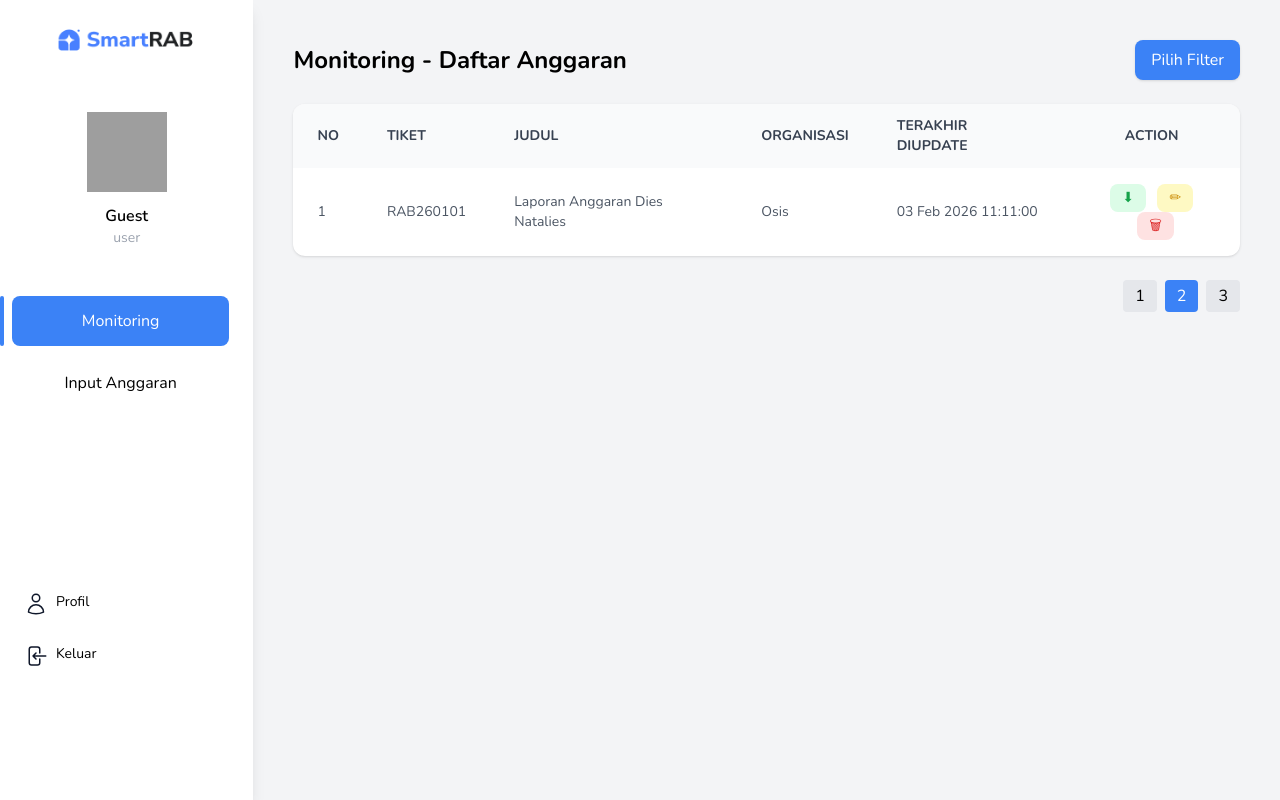
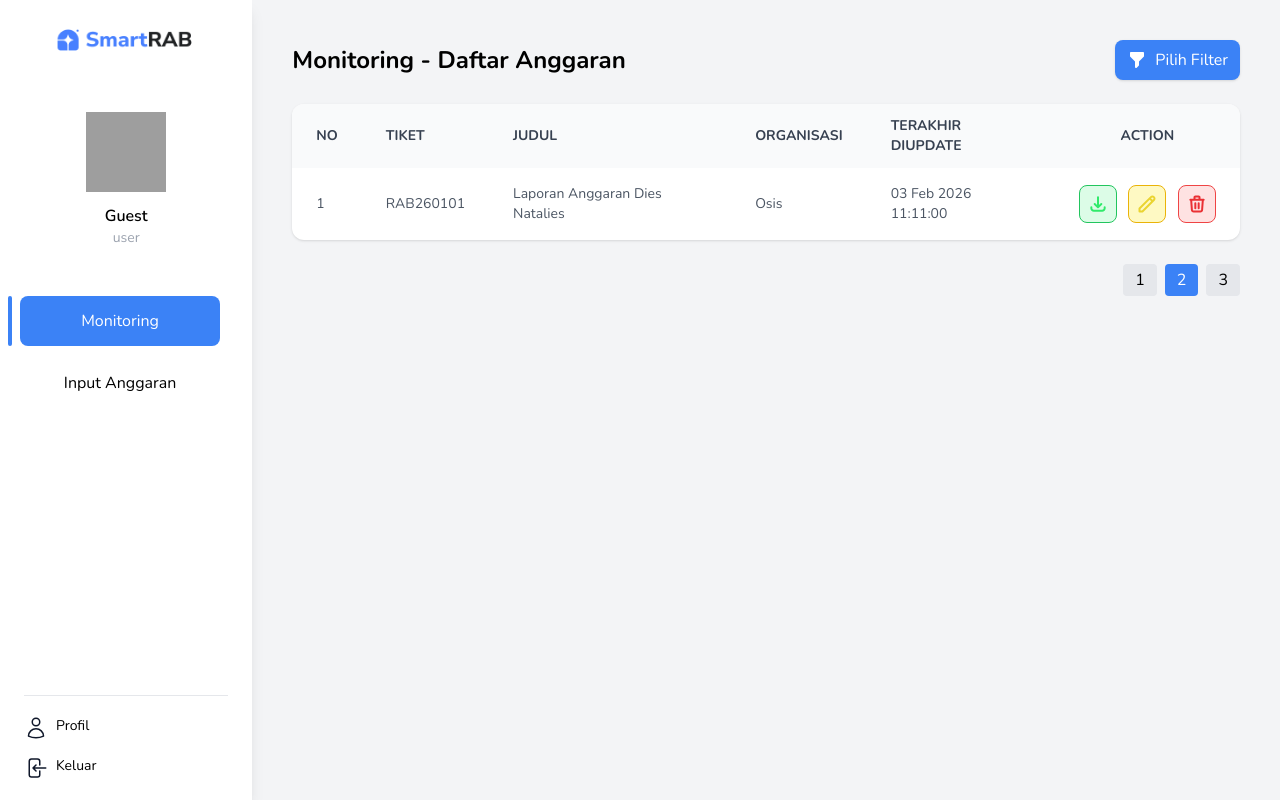
Before and after one commit to nessamm/projek-tugas-akhir, a CodeIgniter app: page /tugas-akhir/monitoring in a window 1280 px wide. Run offline with CodeIgniter, Linux system fonts and the light colour scheme; style sheets or scripts are compiled from the project's sources; grey boxes are pictures that could not be loaded.

Commit message:
feat: add icon and styling layout

```diff
--- a/application/views/V_Monitoring.php
+++ b/application/views/V_Monitoring.php
@@ -13,8 +13,8 @@
         <!-- Header -->
         <div class="flex justify-between items-center mb-6">
             <h2 class="text-2xl font-bold">Monitoring - Daftar Anggaran</h2>
-            <button class="bg-blue-500 text-white px-4 py-2 rounded-lg shadow">
-                Pilih Filter
+            <button class="bg-blue-500 text-white px-3 py-2 rounded-lg shadow flex items-center gap-2">
+                <?= file_get_contents(FCPATH . 'assets/icons/filter.svg'); ?> Pilih Filter
             </button>
         </div>
 
@@ -28,7 +28,7 @@
                         <th class="px-6 py-3 text-left">JUDUL</th>
                         <th class="px-6 py-3 text-left">ORGANISASI</th>
                         <th class="px-6 py-3 text-left">TERAKHIR DIUPDATE</th>
-                        <th class="px-6 py-3 text-center">ACTION</th>
+                        <th class="px-6 py-3 text-center w-40">ACTION</th>
                     </tr>
                 </thead>
                 <tbody class="divide-y">
@@ -38,10 +38,10 @@
                         <td class="px-6 py-4">Laporan Anggaran Dies Natalies</td>
                         <td class="px-6 py-4">Osis</td>
                         <td class="px-6 py-4">03 Feb 2026 11:11:00</td>
-                        <td class="px-6 py-4 text-center space-x-2">
-                            <button class="bg-green-100 text-green-600 px-3 py-1 rounded-lg">⬇</button>
-                            <button class="bg-yellow-100 text-yellow-600 px-3 py-1 rounded-lg">✏</button>
-                            <button class="bg-red-100 text-red-600 px-3 py-1 rounded-lg">🗑</button>
+                        <td class="px-6 py-4 text-center space-x-2 whitespace-nowrap">
+                            <button class="bg-green-100 text-green-600 border border-green-500 px-2 py-2 rounded-lg"><?= file_get_contents(FCPATH . 'assets/icons/download.svg'); ?></button>
+                            <button class="bg-yellow-100 text-yellow-600 border border-yellow-500 px-2 py-2 rounded-lg"><?= file_get_contents(FCPATH . 'assets/icons/pencil.svg'); ?></button>
+                            <button class="bg-red-100 text-red-600 border border-red-500 px-2 py-2 rounded-lg"><?= file_get_contents(FCPATH . 'assets/icons/trash.svg'); ?></button>
                         </td>
                     </tr>
                 </tbody>
--- a/application/views/auth/profile.php
+++ b/application/views/auth/profile.php
@@ -30,7 +30,7 @@
                     <div class="grid grid-cols-12 gap-6">
 
                         <!-- FORM PROFIL -->
-                        <div class="col-span-9 bg-white rounded-xl shadow p-6">
+                        <div class="col-span-9 bg-white rounded-xl shadow p-6 space-y-4">
 
                             <h2 class="text-lg font-semibold text-gray-700 mb-4">
                                 Edit Profil
@@ -140,7 +140,7 @@
                                 </div>
 
                                 <div class="w-14 h-14 bg-yellow-100 rounded-full flex items-center justify-center">
-                                    ⏱
+                                    <?= file_get_contents(FCPATH . 'assets/icons/clock24.svg'); ?>
                                 </div>
                             </div>
 
@@ -152,7 +152,7 @@
                                 </div>
 
                                 <div class="w-14 h-14 bg-green-100 rounded-full flex items-center justify-center">
-                                    ⬇
+                                    <?= file_get_contents(FCPATH . 'assets/icons/download24.svg'); ?>
                                 </div>
                             </div>
 
--- a/application/views/layout/sidebar.php
+++ b/application/views/layout/sidebar.php
@@ -1,5 +1,6 @@
 <!-- SIDEBAR -->
-<aside class="w-64 bg-white shadow-lg">
+<aside class="w-64 bg-white shadow-lg flex flex-col min-h-screen">
+
     <div class="flex justify-center mb-2 p-6">
         <img src="<?= base_url('assets/img/logo.png') ?>"
             alt="SmartRAB Logo"
@@ -14,32 +15,38 @@
                 class="w-full h-full object-cover">
         </div>
 
-        <p class="font-semibold"><?= $this->session->userdata('fullname') ? $this->session->userdata('fullname') : 'Guest'; ?></p>
+        <p class="font-semibold">
+            <?= $this->session->userdata('fullname') ? $this->session->userdata('fullname') : 'Guest'; ?>
+        </p>
         <span class="text-sm text-gray-400">user</span>
 
     </div>
 
-    <nav class="space-y-3">
+    <nav class="space-y-3 px-2">
         <!-- Monitoring -->
-        <div class="menu-item flex gap-2 pr-6 cursor-pointer" style="height:50px">
+        <div class="menu-item flex gap-2 pr-6 cursor-pointer h-[50px]" style="height: 50px;">
             <div class="indicator w-1 rounded-lg transition-all duration-300"></div>
-            <a href="<?= site_url('monitoring'); ?>" class="menu-link flex items-center justify-center w-full px-4 rounded-lg transition-all duration-300 hover:bg-gray-100">
+            <a href="<?= site_url('monitoring'); ?>"
+               class="menu-link flex items-center justify-center w-full px-4 rounded-lg transition-all duration-300 hover:bg-gray-100">
                 Monitoring
             </a>
         </div>
 
         <!-- Input Anggaran -->
-        <div class="menu-item flex gap-2 pr-6 h-[50px] cursor-pointer" style="height:50px">
+        <div class="menu-item flex gap-2 pr-6 cursor-pointer h-[50px]" style="height: 50px;">
             <div class="indicator w-1 rounded-lg transition-all duration-300"></div>
-            <a href="#" class="menu-link flex items-center justify-center w-full px-4 rounded-lg transition-all duration-300 hover:bg-gray-100">
+            <a href="#"
+               class="menu-link flex items-center justify-center w-full px-4 rounded-lg transition-all duration-300 hover:bg-gray-100">
                 Input Anggaran
             </a>
         </div>
-
     </nav>
 
 
-    <div class="mt-40 space-y-3 text-sm p-6">
+    <!-- PROFIL & LOGOUT -->
+    <div class="mt-auto space-y-5 text-sm p-6">
+        <hr>
+
         <a href="#" class="flex items-center gap-3 mb-8 transition-all">
             <span class="w-5 h-5">
                 <?= file_get_contents(FCPATH . 'assets/icons/user.svg'); ?>
@@ -53,7 +60,9 @@
             </span>
             Keluar
         </a>
+
     </div>
+
 </aside>
 
 <script>
```
Also changed, not shown: assets/icons/clock.svg (added), assets/icons/clock24.svg (added), assets/icons/download.svg (added), assets/icons/download24.svg (added), assets/icons/filter.svg (added), assets/icons/pencil.svg (added), assets/icons/trash.svg (added).
